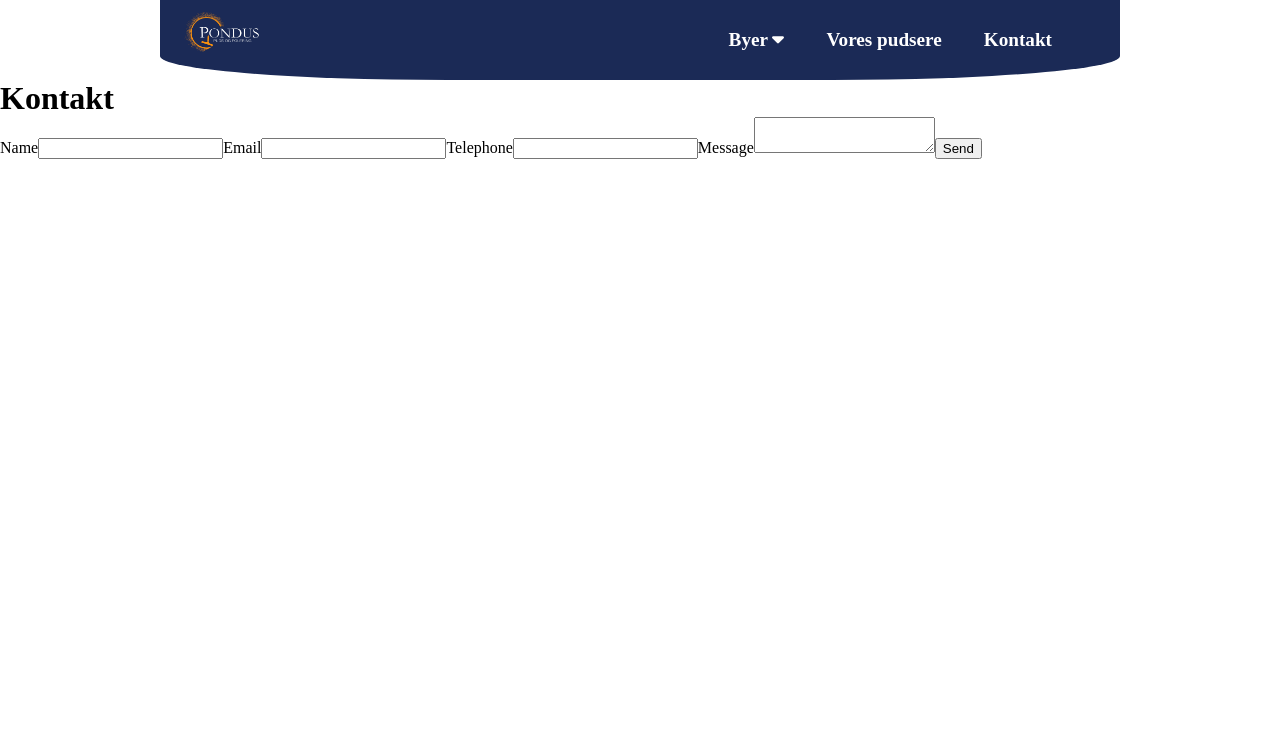
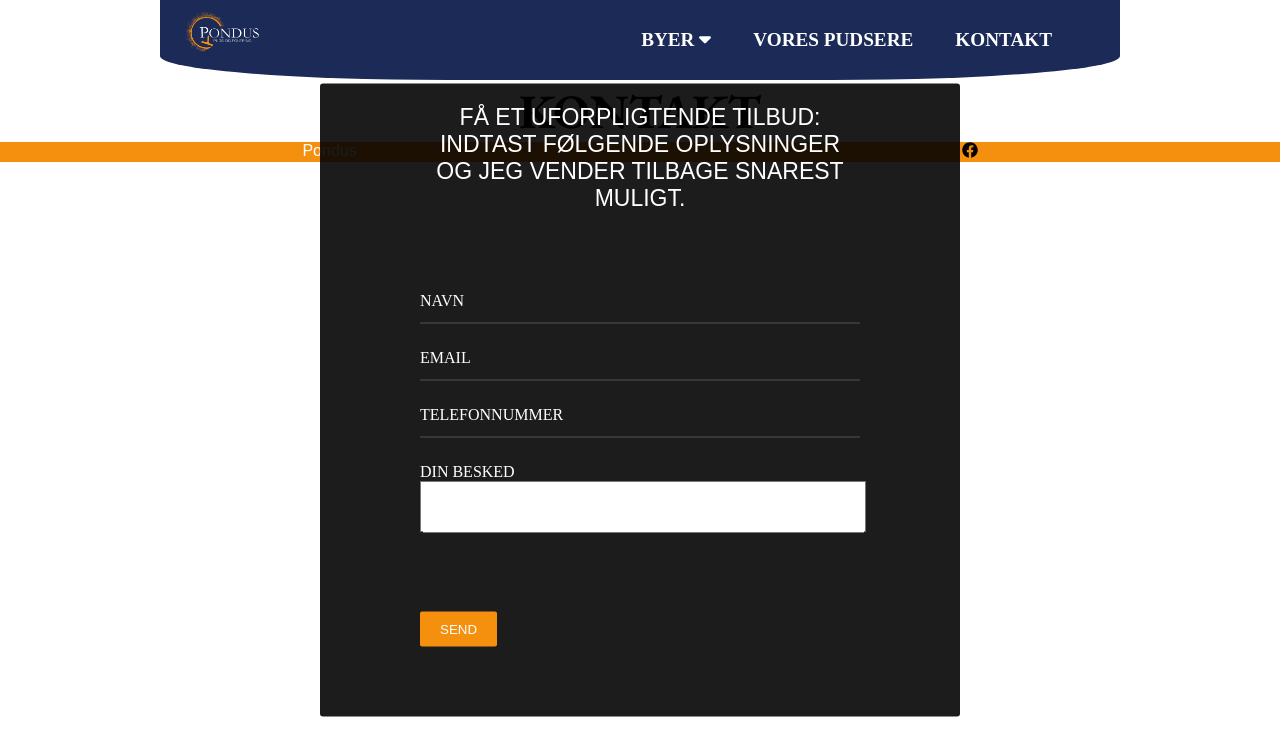
Before and after one commit to foirfe/pondus, a React (Create React App) app: page /kontakt in a window 1280 px wide. Shown: the top 756 px of the page. Built offline with nearby package versions, Linux system fonts and the light colour scheme.

Commit message:
form fixes and validator

```diff
--- a/src/App.js
+++ b/src/App.js
@@ -7,6 +7,7 @@ import Contact from "./pages/Contact";
 import Navbar from "./components/Navbar";
 import Town from "./pages/Town";
 import OurCleaners from "./pages/OurCleaners";
+import Footer from "./components/Footer";
 
 function App() {
   return (
@@ -19,6 +20,7 @@ function App() {
         <Route path="/vores-pudsere" element={<OurCleaners />} />
         <Route path="/kontakt" element={<Contact />} />
       </Routes>
+      <Footer />
     </div>
   );
 }
--- a/src/components/EmailForm.js
+++ b/src/components/EmailForm.js
@@ -1,12 +1,27 @@
-import { useRef } from "react";
+import { useRef, useState } from "react";
 import emailjs from "@emailjs/browser";
 
 export default function EmailForm() {
   const form = useRef();
+  const nameInput = useRef();
+  const emailInput = useRef();
+  const messageInput = useRef();
+  const [numberVal, setNumberVal] = useState(``);
+  const [feedbackMessage, setFeedbackMessage] = useState(``);
 
+  function handlefeedbackMessage() {
+    return { __html: feedbackMessage };
+  }
   const sendEmail = (e) => {
-    e.preventDefault(); // prevents the page from reloading when you hit “Send”
-
+    e.preventDefault();
+    if (
+      nameInput.current.value === "" ||
+      emailInput.current.value === "" ||
+      messageInput.current.value === ""
+    ) {
+      setFeedbackMessage(`Du skal udfylde alle felter for at sende din besked`);
+      return;
+    } else {
       emailjs
         .sendForm(
           "service_ws4upqa",
@@ -16,25 +31,59 @@ export default function EmailForm() {
         )
         .then(
           (result) => {
-          // show the user a success message
+            setFeedbackMessage(
+              `Vi har modtaget din besked! Og vil vende tilbage til dig hurtigst muligt`
+            );
           },
           (error) => {
             // show the user an error
           }
         );
+    }
+  };
+
+  const handleNumberChange = (e) => {
+    const result = e.target.value.replace(/\D/g, "");
+
+    setNumberVal(result);
   };
 
   return (
+    <div className="box">
       <form ref={form} onSubmit={sendEmail}>
-      <label>Name</label>
-      <input type="text" name="user_name" />
+        <p className="text-center">
+          Få et uforpligtende tilbud: Indtast følgende oplysninger og jeg vender
+          tilbage snarest muligt.
+        </p>
+        <div className="input-container">
+          <input type="text" name="user_name" required ref={nameInput} />
+          <label>Navn</label>
+        </div>
+        <div className="input-container">
+          <input type="text" name="user_email" ref={emailInput} required />
           <label>Email</label>
-      <input type="email" name="user_email" />
-      <label>Telephone</label>
-      <input type="tel" name="user_phone" />
-      <label>Message</label>
-      <textarea name="message" />
-      <input type="submit" value="Send" />
+        </div>
+        <div className="input-container">
+          <input
+            type="text"
+            name="user_phone"
+            required
+            maxLength={8}
+            value={numberVal}
+            onChange={handleNumberChange}
+          />
+          <label>Telefonnummer</label>
+        </div>
+        <div className="input-container">
+          <label className="label-message">Din Besked</label>
+          <textarea name="message" ref={messageInput} required />
+        </div>
+        <p
+          className="feedback-message"
+          dangerouslySetInnerHTML={handlefeedbackMessage()}
+        ></p>
+        <input type="submit" value="Send" className="btn" />
       </form>
+    </div>
   );
 }
--- a/src/components/Footer.js
+++ b/src/components/Footer.js
@@ -1,3 +1,24 @@
 export default function Footer() {
-  return <div className="footer"></div>;
+  return (
+    <div className="footer">
+      <p>Pondus</p>
+      <div className="some-icons">
+        <a
+          className="some-icon"
+          href="https://www.facebook.com/profile.php?id=100091320406311"
+          target="_blank"
+          rel="noreferrer"
+        >
+          <svg
+            xmlns="http://www.w3.org/2000/svg"
+            height="1em"
+            viewBox="0 0 512 512"
+          >
+            {/*<!--! Font Awesome Free 6.4.0 by @fontawesome - https://fontawesome.com License - https://fontawesome.com/license (Commercial License) Copyright 2023 Fonticons, Inc. -->*/}
+            <path d="M504 256C504 119 393 8 256 8S8 119 8 256c0 123.78 90.69 226.38 209.25 245V327.69h-63V256h63v-54.64c0-62.15 37-96.48 93.67-96.48 27.14 0 55.52 4.84 55.52 4.84v61h-31.28c-30.8 0-40.41 19.12-40.41 38.73V256h68.78l-11 71.69h-57.78V501C413.31 482.38 504 379.78 504 256z" />
+          </svg>
+        </a>
+      </div>
+    </div>
+  );
 }
--- a/src/pages/Home.js
+++ b/src/pages/Home.js
@@ -18,6 +18,7 @@ export default function Home() {
       </Helmet>
       {/*Body*/}
       <h1>Pondus - Puds og Polering</h1>
+      <div className="divider"></div>
       <img src={placeholder} alt="placeholder" className="placeholder-gif" />
     </div>
   );
--- a/src/style/_global.scss
+++ b/src/style/_global.scss
@@ -1,3 +1,6 @@
+//Import of Google Fonts
+@import url("https://fonts.googleapis.com/css2?family=EB+Garamond:wght@400;500;700&display=swap");
+
 * {
   margin: 0;
 }
@@ -6,3 +9,14 @@
   --primary-blue: #1b2a56;
   --orange: #f4900e;
 }
+
+h1 {
+  font-family: "EB Garamond", serif;
+  font-size: 3em;
+  text-align: center;
+  font-weight: bold;
+  text-transform: uppercase;
+}
+p {
+  font-family: Arial, Helvetica, sans-serif;
+}
--- /dev/null
+++ b/src/style/components/_emailform.scss
@@ -0,0 +1,136 @@
+/*.email-form {
+  display: flex;
+  flex-direction: column;
+  font-family: Arial, Helvetica, sans-serif;
+  font-size: 2em;
+  color: white;
+  background-color: var(--primary-blue);
+  width: 50%;
+  margin: 5% auto 5% auto;
+  padding: 2.5% 5% 2.5% 5%;
+  border-radius: 8%;
+  box-shadow: rgba(27, 42, 86, 0.5) -5px 5px, rgba(27, 42, 86, 0.3) -10px 10px,
+    rgba(27, 42, 86, 0.2) -15px 15px, rgba(27, 42, 86, 0.1) -20px 20px,
+    rgba(27, 42, 86, 0.05) -25px 25px;
+  label {
+    margin-top: 2%;
+    text-transform: uppercase;
+    span {
+      color: red;
+    }
+  }
+  input[type="submit"] {
+    border: none;
+    font-family: Arial, Helvetica, sans-serif;
+    font-size: 1.1em;
+    color: white;
+    border-radius: 2%;
+    background: var(--orange);
+    margin-top: 2%;
+    &:hover {
+      cursor: pointer;
+    }
+  }
+  input {
+    font-family: Arial, Helvetica, sans-serif;
+    font-size: 1.5em;
+    font-weight: bold;
+    box-shadow: inset;
+  }
+
+}
+*/
+
+textarea {
+  resize: none;
+  font-family: Arial, Helvetica, sans-serif;
+  font-size: 1.25em;
+  width: 100%;
+  &:focus {
+    border-color: var(--orange);
+    outline: none;
+  }
+}
+
+.text-center {
+  color: #fff;
+  text-transform: uppercase;
+  font-size: 23px;
+  margin: -50px 0 80px 0;
+  display: block;
+  text-align: center;
+}
+.box {
+  position: absolute;
+  left: 50%;
+  top: 50%;
+  transform: translate(-50%, -50%);
+  background-color: rgba(0, 0, 0, 0.89);
+  border-radius: 3px;
+  padding: 70px 100px;
+  .feedback-message {
+    color: white;
+    font-weight: bold;
+  }
+}
+.input-container {
+  position: relative;
+  margin-bottom: 25px;
+  label {
+    position: absolute;
+    top: 0px;
+    left: 0px;
+    font-size: 16px;
+    color: #fff;
+    pointer-events: none;
+    transition: all 0.5s ease-in-out;
+    text-transform: uppercase;
+  }
+  .label-message {
+    position: static;
+  }
+  input {
+    border: 0;
+    border-bottom: 1px solid #555;
+    background: transparent;
+    width: 100%;
+    padding: 8px 0 5px 0;
+    font-size: 16px;
+    color: #fff;
+    &:focus {
+      border: none;
+      outline: none;
+      border-bottom: 1px solid var(--orange);
+    }
+  }
+}
+.btn {
+  color: #fff;
+  background-color: var(--orange);
+  outline: none;
+  border: 0;
+  padding: 10px 20px;
+  text-transform: uppercase;
+  margin-top: 50px;
+  border-radius: 2px;
+  cursor: pointer;
+  position: relative;
+  &:after {
+    content: "";
+    position: absolute;
+    background: rgba(0, 0, 0, 0.5);
+    top: 0;
+    right: 0;
+    width: 100%;
+    height: 100%;
+  }
+}
+
+.input-container input:focus ~ label {
+  top: -12px;
+  font-size: 12px;
+}
+.input-container input:valid ~ label {
+  top: -12px;
+  font-size: 12px;
+}
--- /dev/null
+++ b/src/style/components/_footer.scss
@@ -0,0 +1,16 @@
+.footer {
+  display: flex;
+  color: white;
+  background-color: var(--orange);
+  width: 100%;
+  justify-content: space-around;
+
+  //MOBILE
+  @media screen and (max-width: 960px) {
+    display: block;
+    text-align: center;
+    .some-icons {
+      font-size: 2em;
+    }
+  }
+}
--- a/src/style/components/_navbar.scss
+++ b/src/style/components/_navbar.scss
@@ -62,6 +62,7 @@
   margin: 0 auto;
   border-radius: 0% 0% 30% 30%;
   left: 12.5%;
+  text-transform: uppercase;
   .nav-bar-logo {
     color: #fff;
     width: 16%;
--- a/src/style/pages/_home.scss
+++ b/src/style/pages/_home.scss
@@ -4,12 +4,14 @@
   }
   .placeholder-gif {
     width: 100%;
-    height: 90vh;
+    height: 100vh;
     position: absolute;
     top: 0;
     z-index: -1;
   }
-
+  .divider {
+    height: 89vh;
+  }
   //Mobile
   @media screen and (max-width: 960px) {
     .placeholder-gif {
--- a/src/style/style.css
+++ b/src/style/style.css
@@ -1,3 +1,4 @@
+@import url("https://fonts.googleapis.com/css2?family=EB+Garamond:wght@400;500;700&display=swap");
 * {
   margin: 0;
 }
@@ -5,6 +6,18 @@
 :root {
   --primary-blue: #1b2a56;
   --orange: #f4900e;
+}
+
+h1 {
+  font-family: "EB Garamond", serif;
+  font-size: 3em;
+  text-align: center;
+  font-weight: bold;
+  text-transform: uppercase;
+}
+
+p {
+  font-family: Arial, Helvetica, sans-serif;
 }
 
 .dropdown-menu {
@@ -72,6 +85,7 @@
   margin: 0 auto;
   border-radius: 0% 0% 30% 30%;
   left: 12.5%;
+  text-transform: uppercase;
 }
 .nav-bar .nav-bar-logo {
   color: #fff;
@@ -228,15 +242,175 @@
     font-size: 1.25em;
   }
 }
+.footer {
+  display: flex;
+  color: white;
+  background-color: var(--orange);
+  width: 100%;
+  justify-content: space-around;
+}
+@media screen and (max-width: 960px) {
+  .footer {
+    display: block;
+    text-align: center;
+  }
+  .footer .some-icons {
+    font-size: 2em;
+  }
+}
+
+/*.email-form {
+  display: flex;
+  flex-direction: column;
+  font-family: Arial, Helvetica, sans-serif;
+  font-size: 2em;
+  color: white;
+  background-color: var(--primary-blue);
+  width: 50%;
+  margin: 5% auto 5% auto;
+  padding: 2.5% 5% 2.5% 5%;
+  border-radius: 8%;
+  box-shadow: rgba(27, 42, 86, 0.5) -5px 5px, rgba(27, 42, 86, 0.3) -10px 10px,
+    rgba(27, 42, 86, 0.2) -15px 15px, rgba(27, 42, 86, 0.1) -20px 20px,
+    rgba(27, 42, 86, 0.05) -25px 25px;
+  label {
+    margin-top: 2%;
+    text-transform: uppercase;
+    span {
+      color: red;
+    }
+  }
+  input[type="submit"] {
+    border: none;
+    font-family: Arial, Helvetica, sans-serif;
+    font-size: 1.1em;
+    color: white;
+    border-radius: 2%;
+    background: var(--orange);
+    margin-top: 2%;
+    &:hover {
+      cursor: pointer;
+    }
+  }
+  input {
+    font-family: Arial, Helvetica, sans-serif;
+    font-size: 1.5em;
+    font-weight: bold;
+    box-shadow: inset;
+  }
+
+}
+*/
+textarea {
+  resize: none;
+  font-family: Arial, Helvetica, sans-serif;
+  font-size: 1.25em;
+  width: 100%;
+}
+textarea:focus {
+  border-color: var(--orange);
+  outline: none;
+}
+
+.text-center {
+  color: #fff;
+  text-transform: uppercase;
+  font-size: 23px;
+  margin: -50px 0 80px 0;
+  display: block;
+  text-align: center;
+}
+
+.box {
+  position: absolute;
+  left: 50%;
+  top: 50%;
+  transform: translate(-50%, -50%);
+  background-color: rgba(0, 0, 0, 0.89);
+  border-radius: 3px;
+  padding: 70px 100px;
+}
+.box .feedback-message {
+  color: white;
+  font-weight: bold;
+}
+
+.input-container {
+  position: relative;
+  margin-bottom: 25px;
+}
+.input-container label {
+  position: absolute;
+  top: 0px;
+  left: 0px;
+  font-size: 16px;
+  color: #fff;
+  pointer-events: none;
+  transition: all 0.5s ease-in-out;
+  text-transform: uppercase;
+}
+.input-container .label-message {
+  position: static;
+}
+.input-container input {
+  border: 0;
+  border-bottom: 1px solid #555;
+  background: transparent;
+  width: 100%;
+  padding: 8px 0 5px 0;
+  font-size: 16px;
+  color: #fff;
+}
+.input-container input:focus {
+  border: none;
+  outline: none;
+  border-bottom: 1px solid var(--orange);
+}
+
+.btn {
+  color: #fff;
+  background-color: var(--orange);
+  outline: none;
+  border: 0;
+  padding: 10px 20px;
+  text-transform: uppercase;
+  margin-top: 50px;
+  border-radius: 2px;
+  cursor: pointer;
+  position: relative;
+}
+.btn:after {
+  content: "";
+  position: absolute;
+  background: rgba(0, 0, 0, 0.5);
+  top: 0;
+  right: 0;
+  width: 100%;
+  height: 100%;
+}
+
+.input-container input:focus ~ label {
+  top: -12px;
+  font-size: 12px;
+}
+
+.input-container input:valid ~ label {
+  top: -12px;
+  font-size: 12px;
+}
+
 .index-page h1 {
   display: none;
 }
 .index-page .placeholder-gif {
   width: 100%;
-  height: 90vh;
+  height: 100vh;
   position: absolute;
   top: 0;
   z-index: -1;
+}
+.index-page .divider {
+  height: 89vh;
 }
 @media screen and (max-width: 960px) {
   .index-page .placeholder-gif {
--- a/src/style/style.scss
+++ b/src/style/style.scss
@@ -2,6 +2,8 @@
 @import "./global";
 //Components
 @import "./components/navbar";
+@import "./components/footer";
+@import "./components/emailform";
 //Pages
 @import "./pages/home";
 @import "./pages/towns";
```
Also changed, not shown: 1 other file (tests, documents, lock files or other folders). Lines whose indentation alone changed are shown as unchanged.
